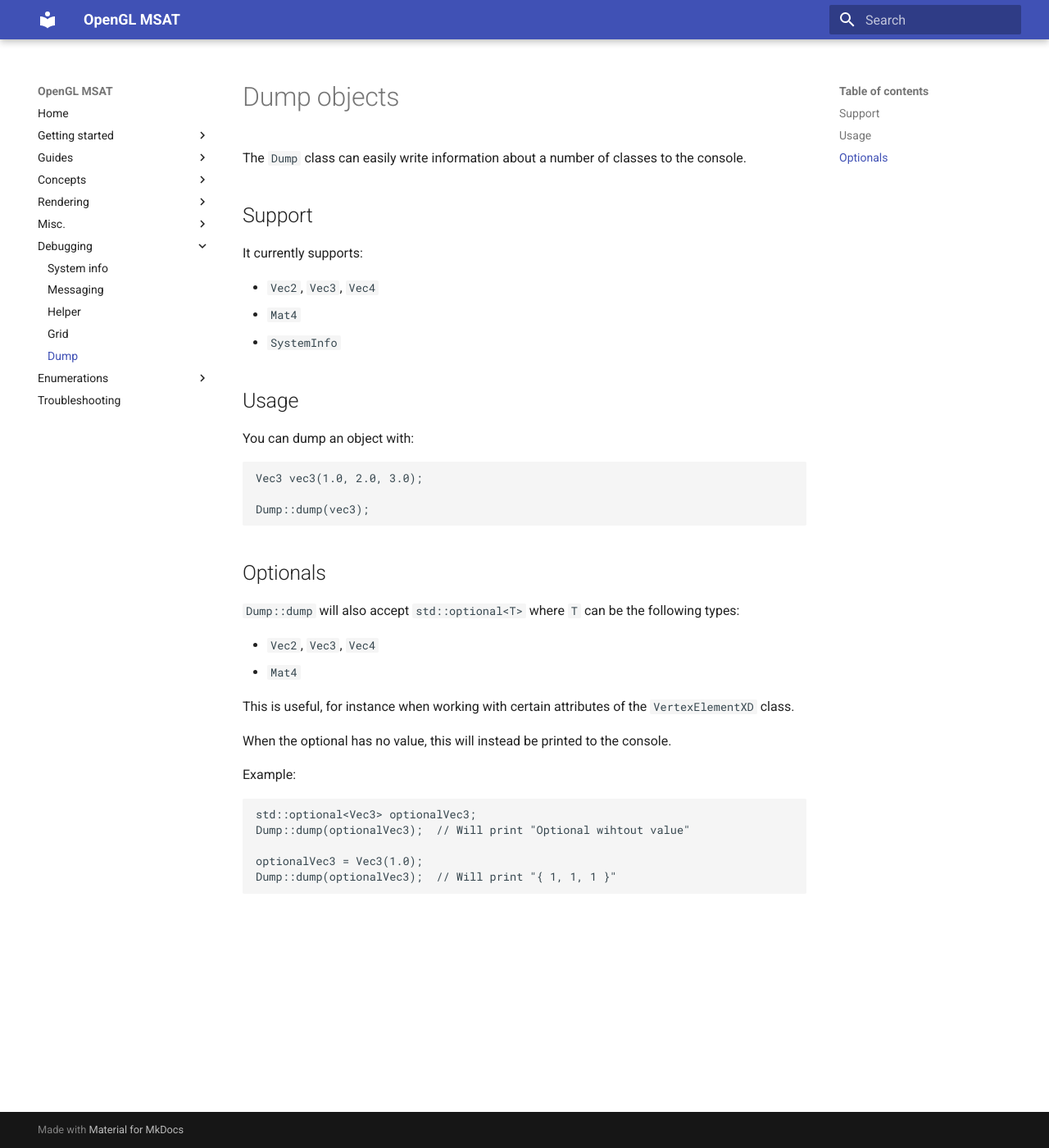
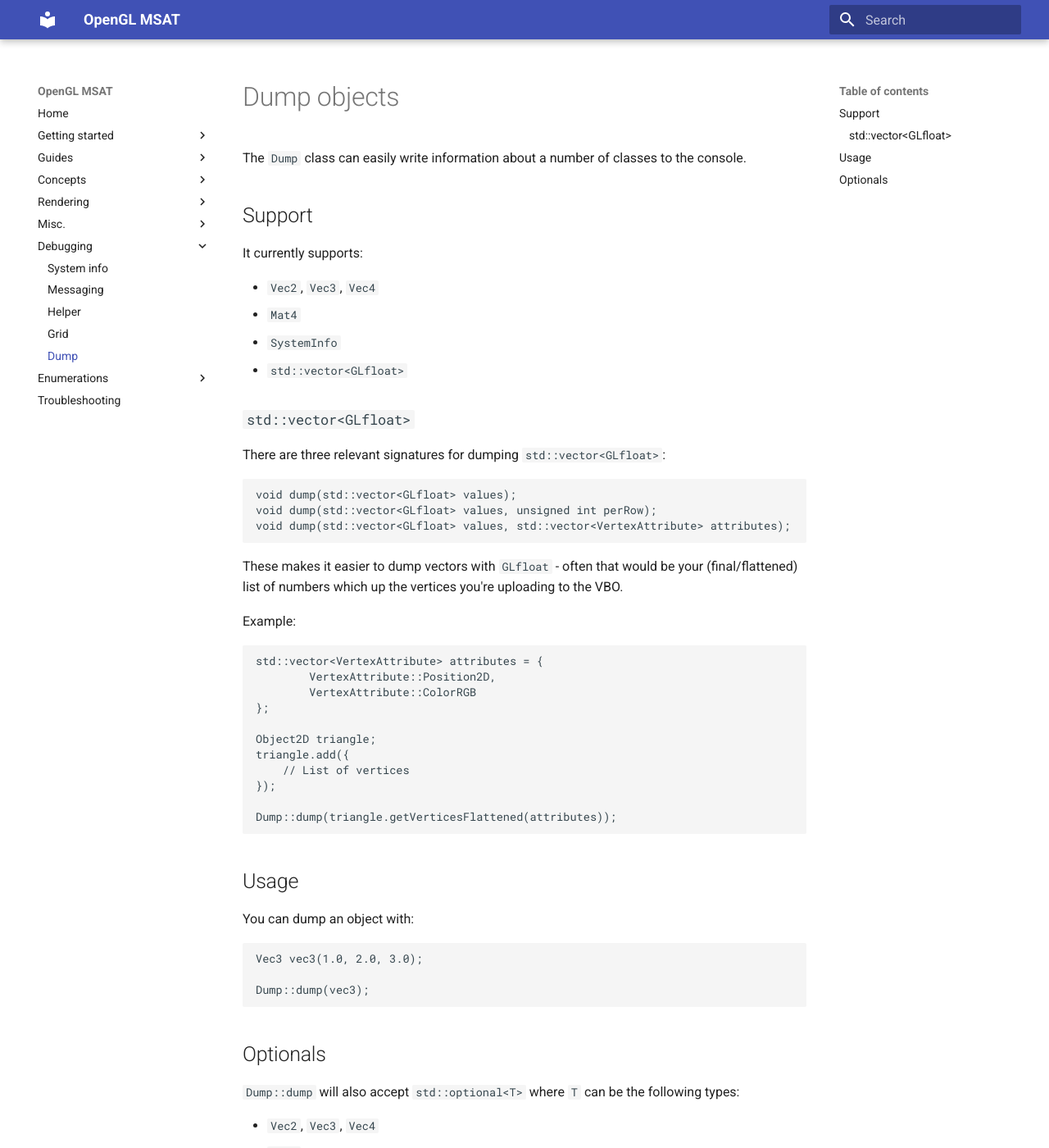
Before and after one commit to markhj/opengl-msat, an MkDocs documentation site: the page built from docs/tools/dump.md, in a window 1280 px wide and 1400 px high. Shown: the whole window at 82% size. Built offline with MkDocs 1.6.1 and Material for MkDocs 9.7.7, drawn with Linux system fonts in a browser that asks for light colours.

Commit message:
Dump of std::vector<GLfloat>

`````diff
--- a/docs/tools/dump.md
+++ b/docs/tools/dump.md
@@ -9,6 +9,34 @@ It currently supports:
 - ``Vec2``, ``Vec3``, ``Vec4``
 - ``Mat4``
 - ``SystemInfo``
+- ``std::vector<GLfloat>``
+
+### ``std::vector<GLfloat>``
+There are three relevant signatures for dumping ``std::vector<GLfloat>``:
+
+````c++
+void dump(std::vector<GLfloat> values);
+void dump(std::vector<GLfloat> values, unsigned int perRow);
+void dump(std::vector<GLfloat> values, std::vector<VertexAttribute> attributes);
+````
+
+These makes it easier to dump vectors with ``GLfloat`` - often that would be your (final/flattened)
+list of numbers which up the vertices you're uploading to the VBO.
+
+Example:
+````c++
+std::vector<VertexAttribute> attributes = {
+        VertexAttribute::Position2D,
+        VertexAttribute::ColorRGB
+};
+
+Object2D triangle;
+triangle.add({
+    // List of vertices
+});
+
+Dump::dump(triangle.getVerticesFlattened(attributes));
+````
 
 ## Usage
 You can dump an object with:
`````
Also changed, not shown: 2 other files.
